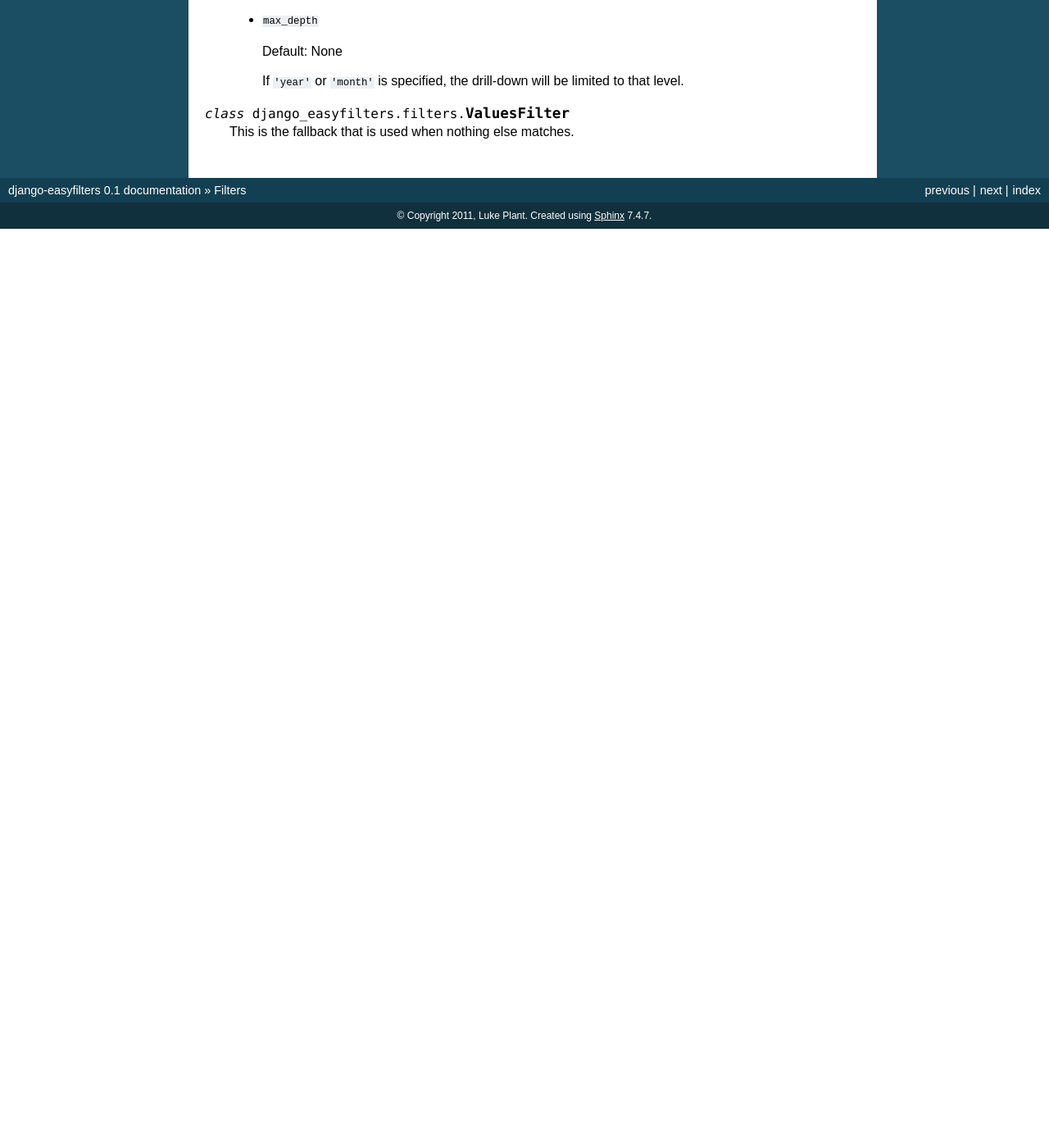
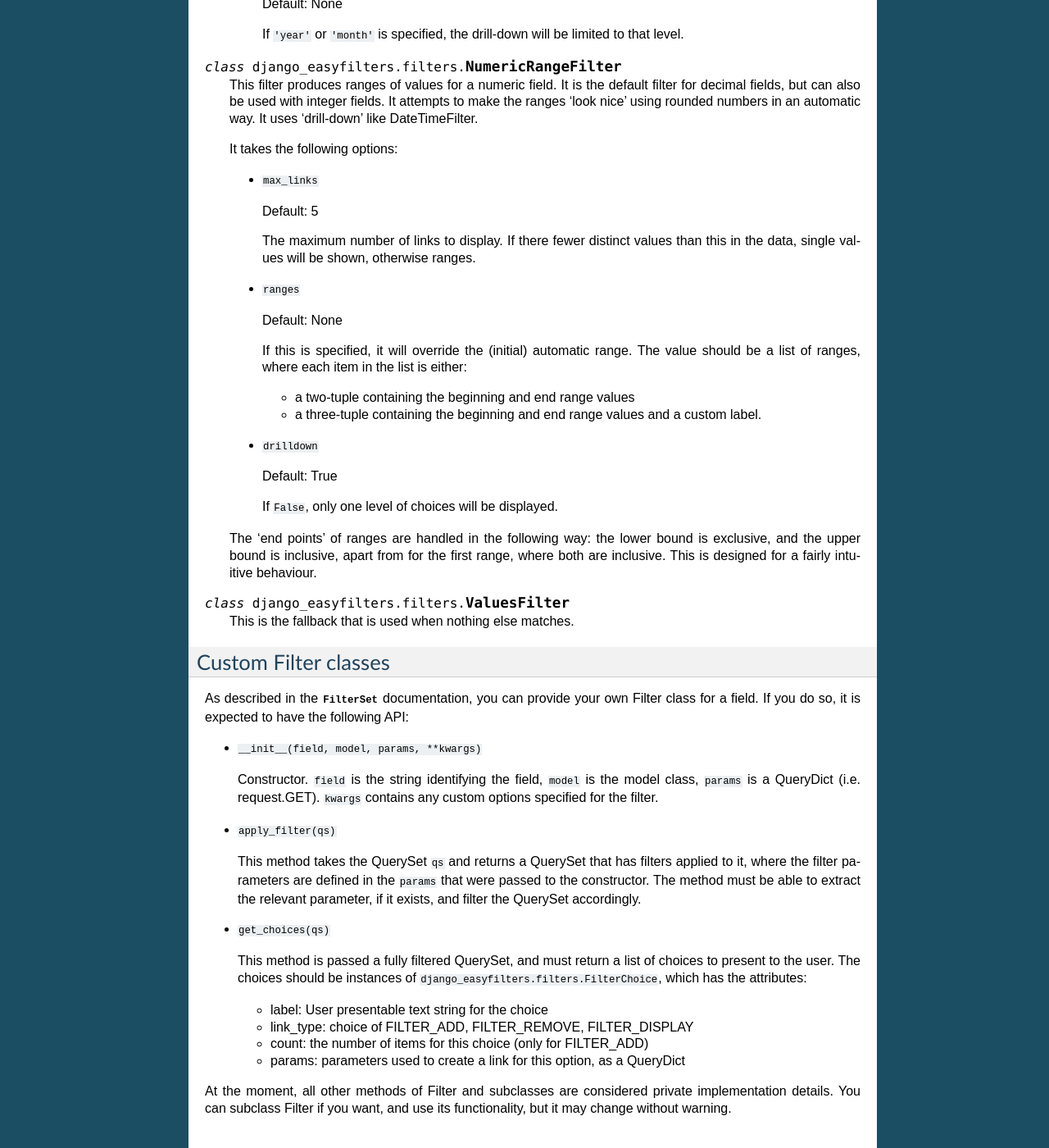
Before and after one commit to ionelmc/django-easyfilters, a Sphinx documentation site: the page built from docs/filters.rst, in a window 1280 px wide and 1400 px high, scrolled down 880 px. Shown: the whole window at 82% size. Built offline with Sphinx 7.4.7, drawn with Linux system fonts in a browser that asks for light colours; before the commit the page ends 1159 px from its top, so only the background shows below that; some of the changed text lies outside the part shown.

Commit message:
Lots of updates to docs

```diff
--- a/docs/filters.rst
+++ b/docs/filters.rst
@@ -61,6 +57,82 @@
      If ``'year'`` or ``'month'`` is specified, the drill-down will be limited
      to that level.
 
+.. class:: NumericRangeFilter
+
+   This filter produces ranges of values for a numeric field. It is the default
+   filter for decimal fields, but can also be used with integer fields. It
+   attempts to make the ranges 'look nice' using rounded numbers in an automatic
+   way. It uses 'drill-down' like DateTimeFilter.
+
+   It takes the following options:
+
+   * ``max_links``
+
+     Default: 5
+
+     The maximum number of links to display. If there fewer distinct values
+     than this in the data, single values will be shown, otherwise ranges.
+
+   * ``ranges``
+
+     Default: None
+
+     If this is specified, it will override the (initial) automatic range. The
+     value should be a list of ranges, where each item in the list is either:
+
+     * a two-tuple containing the beginning and end range values
+
+     * a three-tuple containing the beginning and end range values
+       and a custom label.
+
+   * ``drilldown``
+
+     Default: True
+
+     If ``False``, only one level of choices will be displayed.
+
+   The 'end points' of ranges are handled in the following way: the lower bound
+   is exclusive, and the upper bound is inclusive, apart from for the first
+   range, where both are inclusive. This is designed for a fairly intuitive
+   behaviour.
+
 .. class:: ValuesFilter
 
    This is the fallback that is used when nothing else matches.
+
+.. _custom-filter-classes:
+
+Custom Filter classes
+=====================
+
+As described in the :class:`~django_easyfilters.FilterSet` documentation, you
+can provide your own Filter class for a field. If you do so, it is expected to
+have the following API:
+
+* ``__init__(field, model, params, **kwargs)``
+
+  Constructor. ``field`` is the string identifying the field, ``model`` is the
+  model class, ``params`` is a QueryDict (i.e. request.GET). ``kwargs`` contains
+  any custom options specified for the filter.
+
+* ``apply_filter(qs)``
+
+  This method takes the QuerySet ``qs`` and returns a QuerySet that has filters
+  applied to it, where the filter parameters are defined in the ``params`` that
+  were passed to the constructor. The method must be able to extract the
+  relevant parameter, if it exists, and filter the QuerySet accordingly.
+
+* ``get_choices(qs)``
+
+  This method is passed a fully filtered QuerySet, and must return a list of
+  choices to present to the user. The choices should be instances of
+  ``django_easyfilters.filters.FilterChoice``, which has the attributes:
+
+  * label: User presentable text string for the choice
+  * link_type: choice of FILTER_ADD, FILTER_REMOVE, FILTER_DISPLAY
+  * count: the number of items for this choice (only for FILTER_ADD)
+  * params: parameters used to create a link for this option, as a QueryDict
+
+At the moment, all other methods of Filter and subclasses are considered private
+implementation details. You can subclass Filter if you want, and use its
+functionality, but it may change without warning.
```
Also changed, not shown: other parts of docs/filters.rst (+0 -4 lines), README.rst (+3 -10 lines), docs/filterset.rst (+23 -7 lines), docs/overview.rst (+7 -17 lines).
